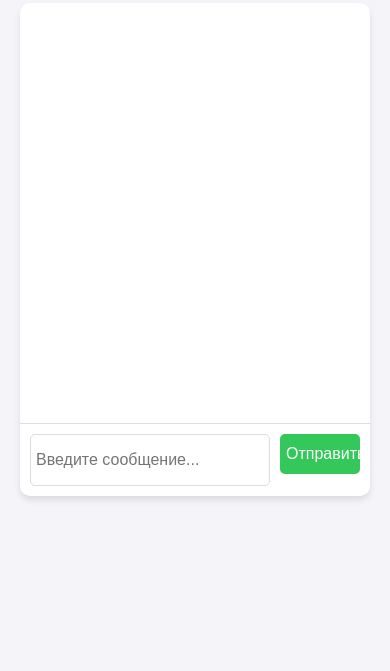
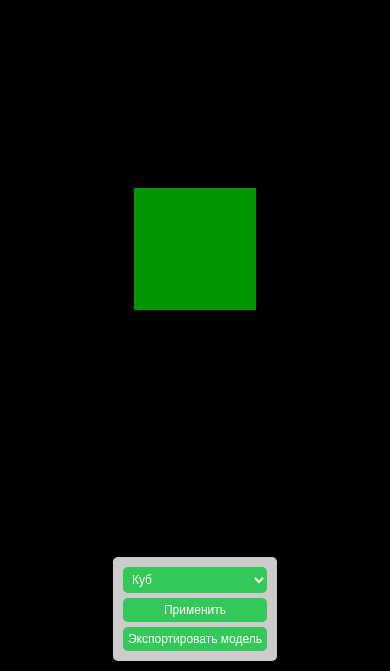
Before and after one commit to MaxPolsk/SimpleChat, a plain HTML site: page index.html in a window 390 px wide. Shown: the part 173-844 px from the top of the page. Drawn offline with nearby package versions, Linux system fonts and the light colour scheme.

Commit message:
Update index.html
Визуализация 3д

```diff
--- a/index.html
+++ b/index.html
@@ -3,140 +3,181 @@
 <head>
     <meta charset="UTF-8">
     <meta name="viewport" content="width=device-width, initial-scale=1.0">
-    <title>Чат с помощником</title>
+    <title>3D Визуализация скульптур</title>
     <style>
         body {
-            font-family: Arial, sans-serif;
             margin: 0;
+            overflow: hidden;
+        }
+        canvas {
+            display: block;
+        }
+        .controls {
+            position: absolute;
+            bottom: 10px;
+            left: 50%;
+            transform: translateX(-50%);
+            z-index: 10;
+            background-color: rgba(255, 255, 255, 0.8);
+            padding: 10px;
+            border-radius: 5px;
+            box-shadow: 0 4px 6px rgba(0, 0, 0, 0.1);
             display: flex;
-            justify-content: center;
-            align-items: center;
-            height: 100vh;
-            background-color: #f4f4f9;
+            gap: 10px;
         }
-        .chat-container {
-            width: 350px;
-            background-color: #fff;
-            border-radius: 10px;
-            box-shadow: 0 4px 6px rgba(0, 0, 0, 0.1);
-            overflow: hidden;
-            display: flex;
-            flex-direction: column;
-        }
-        .chat-window {
-            padding: 10px;
-            height: 400px;
-            overflow-y: auto;
-            border-bottom: 1px solid #ddd;
-        }
-        .message {
-            margin: 10px 0;
-        }
-        .user-message {
-            text-align: right;
-            color: #34c759;
-        }
-        .bot-message {
-            text-align: left;
-            color: #333;
-        }
-        .input-group {
-            display: flex;
-            padding: 10px;
-        }
-        .input-group input {
-            flex: 1;
-            height: 40px;
-            font-size: 16px;
-            padding: 5px;
-            border: 1px solid #ddd;
-            border-radius: 5px;
-        }
-        .input-group button {
-            height: 40px;
-            width: 80px;
-            margin-left: 10px;
-            font-size: 16px;
+        .controls select,
+        .controls button {
+            font-size: 14px;
+            padding: 5px 10px;
             border: none;
             border-radius: 5px;
             cursor: pointer;
             background-color: #34c759;
             color: white;
-            transition: background-color 0.3s;
         }
-        .input-group button:hover {
+        .controls button:hover {
             background-color: #2da94f;
+        }
+        @media (max-width: 600px) {
+            .controls {
+                flex-direction: column;
+                gap: 5px;
+            }
+            .controls select,
+            .controls button {
+                width: 100%;
+                font-size: 12px;
+                padding: 5px;
+            }
         }
     </style>
 </head>
 <body>
-    <div class="chat-container">
-        <!-- Окно чата -->
-        <div class="chat-window" id="chatWindow"></div>
-
-        <!-- Поле ввода -->
-        <div class="input-group">
-            <input type="text" id="userInput" placeholder="Введите сообщение..." />
-            <button onclick="sendMessage()">Отправить</button>
-        </div>
+    <!-- Интерфейс -->
+    <div class="controls">
+        <select id="shape">
+            <option value="cube">Куб</option>
+            <option value="sphere">Сфера</option>
+            <option value="cylinder">Цилиндр</option>
+        </select>
+        <button onclick="changeShape()">Применить</button>
+        <button onclick="exportModel()">Экспортировать модель</button>
     </div>
 
+    <!-- Three.js -->
+    <script src="https://cdnjs.cloudflare.com/ajax/libs/three.js/r128/three.min.js"></script>
+    <script src="https://cdnjs.cloudflare.com/ajax/libs/three.js/r128/controls/OrbitControls.js"></script>
+    <script src="https://cdnjs.cloudflare.com/ajax/libs/three.js/r128/exporters/OBJExporter.js"></script>
     <script>
-        // Функция для отправки сообщения
-        function sendMessage() {
-            const userInput = document.getElementById('userInput').value.trim();
-            if (!userInput) return;
+        // Настройка сцены, камеры и рендера
+        const scene = new THREE.Scene();
+        const camera = new THREE.PerspectiveCamera(75, window.innerWidth / window.innerHeight, 0.1, 1000);
+        const renderer = new THREE.WebGLRenderer();
+        renderer.setSize(window.innerWidth, window.innerHeight);
+        document.body.appendChild(renderer.domElement);
 
-            // Добавляем сообщение пользователя в чат
-            addMessage(userInput, 'user');
+        // Добавление освещения
+        const light = new THREE.DirectionalLight(0xffffff, 1);
+        light.position.set(5, 5, 5).normalize();
+        scene.add(light);
 
-            // Генерируем ответ
-            const botResponse = generateResponse(userInput);
+        // Переменная для текущего объекта
+        let currentMesh;
 
-            // Добавляем ответ бота в чат
-            setTimeout(() => addMessage(botResponse, 'bot'), 500);
+        // Функция создания объекта
+        function createMesh(shape) {
+            let geometry, material;
 
-            // Очищаем поле ввода
-            document.getElementById('userInput').value = '';
+            if (shape === 'cube') {
+                geometry = new THREE.BoxGeometry(1, 1, 1);
+            } else if (shape === 'sphere') {
+                geometry = new THREE.SphereGeometry(0.5, 32, 32);
+            } else if (shape === 'cylinder') {
+                geometry = new THREE.CylinderGeometry(0.5, 0.5, 1, 32);
+            }
+
+            material = new THREE.MeshStandardMaterial({ color: 0x00ff00 });
+
+            if (currentMesh) {
+                scene.remove(currentMesh);
+            }
+
+            currentMesh = new THREE.Mesh(geometry, material);
+            scene.add(currentMesh);
         }
 
-        // Функция для добавления сообщений в окно чата
-        function addMessage(message, sender) {
-            const chatWindow = document.getElementById('chatWindow');
-            const messageElement = document.createElement('div');
-            messageElement.classList.add('message', `${sender}-message`);
-            messageElement.textContent = message;
-            chatWindow.appendChild(messageElement);
-
-            // Прокручиваем окно чата вниз
-            chatWindow.scrollTop = chatWindow.scrollHeight;
+        // Функция изменения формы
+        function changeShape() {
+            const shape = document.getElementById('shape').value;
+            createMesh(shape);
         }
 
-        // Функция для генерации ответа бота
-        function generateResponse(input) {
-            input = input.toLowerCase();
+        // Инициализация с кубом
+        createMesh('cube');
 
-            if (input.includes('привет') || input.includes('здравствуй')) {
-                return 'Привет! 😊 Как я могу помочь?';
-            } else if (input.includes('пока')) {
-                return 'До встречи! Удачи! 🚀';
-            } else if (input.includes('спасибо')) {
-                return 'Пожалуйста! Всегда рад помочь! ❤️';
-            } else if (input.includes('как дела')) {
-                return 'Спасибо, у меня всё отлично! А у тебя как?';
-            } else if (input.includes('помощь')) {
-                return 'Конечно! Задавай любой вопрос, и я постараюсь помочь.';
-            } else {
-                return 'Я не совсем понял ваш запрос. Можете уточнить?';
-            }
+        // Позиция камеры
+        camera.position.z = 5;
+
+        // Добавление управления камерой
+        const controls = new THREE.OrbitControls(camera, renderer.domElement);
+        controls.enableZoom = true;
+        controls.enablePan = false; // Отключаем перемещение по плоскости
+        controls.enableRotate = true;
+
+        // Сенсорное управление
+        let touchStartX = 0;
+        let touchStartY = 0;
+
+        renderer.domElement.addEventListener('touchstart', (event) => {
+            const touch = event.touches[0];
+            touchStartX = touch.clientX;
+            touchStartY = touch.clientY;
+        });
+
+        renderer.domElement.addEventListener('touchmove', (event) => {
+            const touch = event.touches[0];
+            const deltaX = touch.clientX - touchStartX;
+            const deltaY = touch.clientY - touchStartY;
+
+            // Вращение камеры
+            controls.rotateLeft(deltaX * 0.01);
+            controls.rotateUp(deltaY * 0.01);
+
+            touchStartX = touch.clientX;
+            touchStartY = touch.clientY;
+        });
+
+        // Анимация
+        function animate() {
+            requestAnimationFrame(animate);
+            renderer.render(scene, camera);
         }
 
-        // Отправка сообщения по нажатию Enter
-        document.getElementById('userInput').addEventListener('keypress', function (e) {
-            if (e.key === 'Enter') {
-                sendMessage();
+        animate();
+
+        // Обработка изменения размера окна
+        window.addEventListener('resize', () => {
+            camera.aspect = window.innerWidth / window.innerHeight;
+            camera.updateProjectionMatrix();
+            renderer.setSize(window.innerWidth, window.innerHeight);
+        });
+
+        // Экспорт модели
+        function exportModel() {
+            if (!currentMesh) {
+                alert('Нет объекта для экспорта!');
+                return;
             }
-        });
+
+            const exporter = new THREE.OBJExporter();
+            const result = exporter.parse(currentMesh);
+
+            const blob = new Blob([result], { type: 'text/plain' });
+            const link = document.createElement('a');
+            link.href = URL.createObjectURL(blob);
+            link.download = 'model.obj';
+            link.click();
+        }
     </script>
 </body>
 </html>
```
